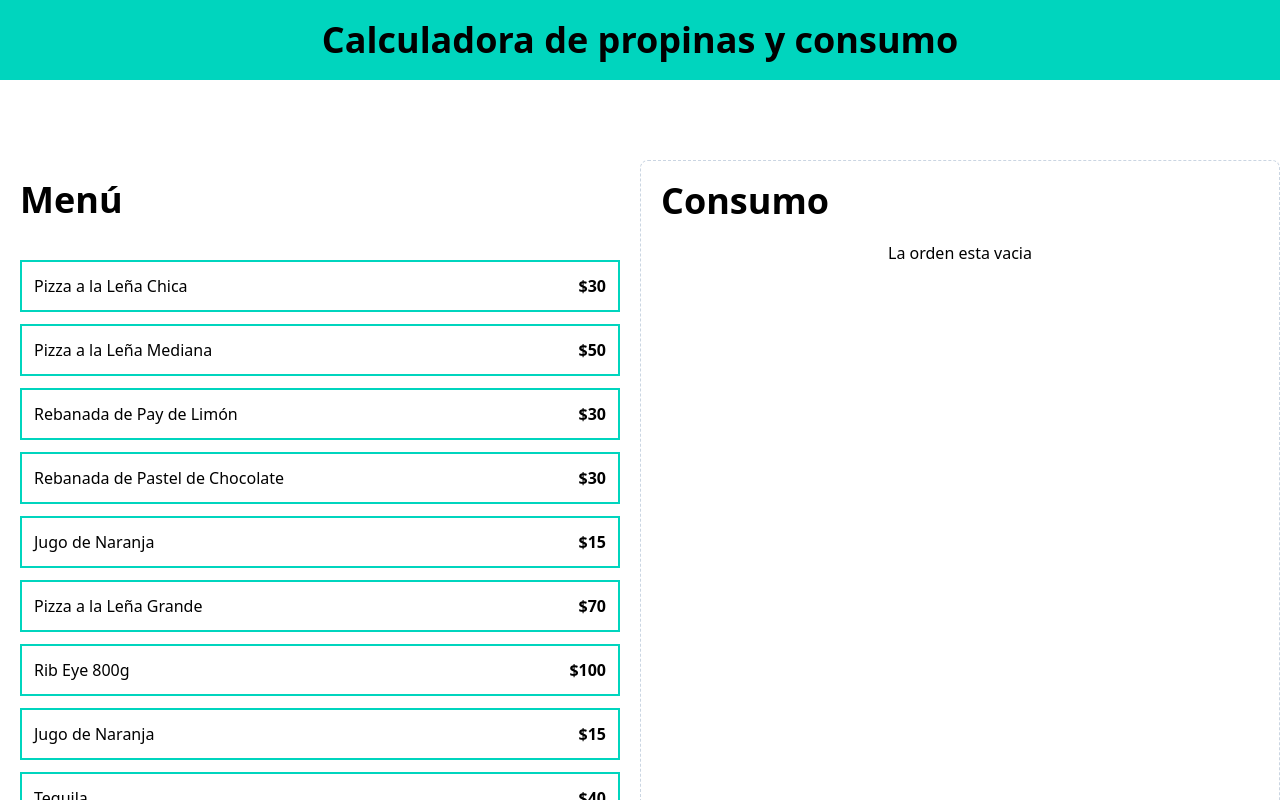
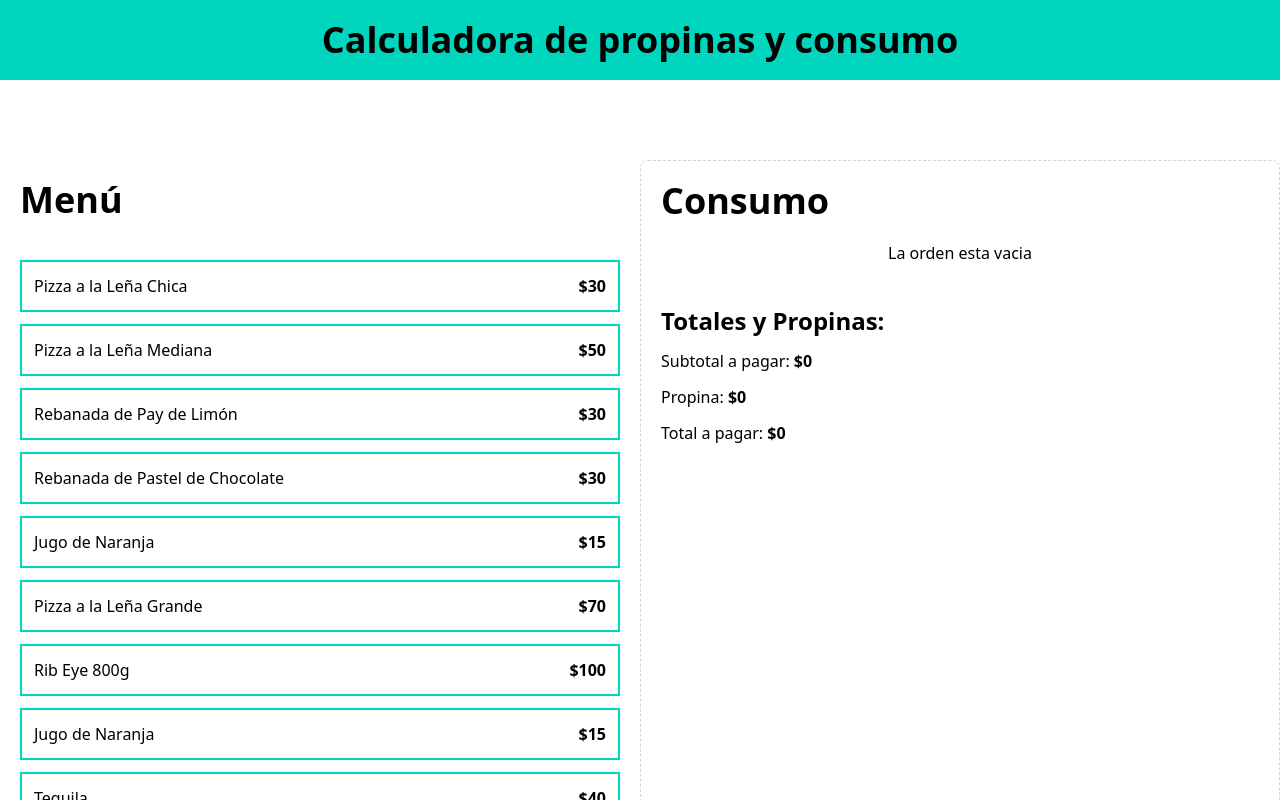
Before and after one commit to Yuli-Ramirez-02/Calculadora-de-propinas, a React (Vite) app: page / in a window 1280 px wide. Shown: the top 800 px of the page. Built offline with nearby package versions, Linux system fonts and the light colour scheme.

Commit message:
Deleting items from the order and creating the totals component

```diff
--- a/src/App.tsx
+++ b/src/App.tsx
@@ -1,11 +1,12 @@
 import MenuItem from "./components/MenuItem"
 import OrderContents from "./components/OrderContents"
+import OrderTotals from "./components/OrderTotals"
 import { menuItems } from "./data/db"
 import UseOrder from "./hooks/useOrder"
 
 function App() {
 
-  const { addItem, order } = UseOrder()
+  const { order, addItem, removeItem } = UseOrder()
 
   return (
     <>
@@ -31,7 +32,10 @@ function App() {
       <div className="border border-dashed border-slate-300 p-5 rounded-lg space-y-10">
           <OrderContents
             order={order}
+            removeItem={removeItem}
           />
+
+          <OrderTotals/>
       </div>
 
     </main>
--- a/src/components/OrderContents.tsx
+++ b/src/components/OrderContents.tsx
@@ -1,11 +1,12 @@
 import { formatCurrency } from "../helpers"
-import { OrderItem } from "../types"
+import { MenuItem, OrderItem } from "../types"
 
 type OrderContentsProps = {
-    order: OrderItem[]
+    order: OrderItem[],
+    removeItem: (id: MenuItem['id']) => void
 }
 
-export default function OrderContents({order} : OrderContentsProps) {
+export default function OrderContents({order, removeItem} : OrderContentsProps) {
     return (
     <div>
         <h2 className='font-black text-4xl'>Consumo</h2>
@@ -28,7 +29,12 @@ export default function OrderContents({order} : OrderContentsProps) {
                             </p>
                         </div>
 
-                        <button className="bg-red-600 h-7 w-8 rounded-full text-white font-black">X</button>
+                        <button
+                            className="bg-red-600 h-7 w-8 rounded-full text-white font-black"
+                            onClick={() => removeItem(item.id)}
+                        >
+                            X
+                        </button>
 
                     </div>
                 ))
--- /dev/null
+++ b/src/components/OrderTotals.tsx
@@ -0,0 +1,23 @@
+export default function OrderTotals() {
+    return (
+        <div>
+            <>
+                <div className="space-y-3">
+                    <h2 className="font-black text-2xl">Totales y Propinas:</h2>
+                    <p>Subtotal a pagar:
+                        <span className="font-bold"> $0</span>
+                    </p>
+                    <p>Propina:
+                        <span className="font-bold"> $0</span>
+                    </p>
+                    <p>Total a pagar:
+                        <span className="font-bold"> $0</span>
+                    </p>
+
+                </div>
+
+                <button></button>
+            </>
+        </div>
+    )
+}
--- a/src/hooks/useOrder.ts
+++ b/src/hooks/useOrder.ts
@@ -18,8 +18,14 @@ export default function UseOrder() {
         }
     }
 
+    const removeItem = (id: MenuItem['id']) => {
+        setOrder(order.filter(item => item.id !== id))
+    }
+
+
     return {
         order,
-        addItem
+        addItem,
+        removeItem
     }
 }
```
